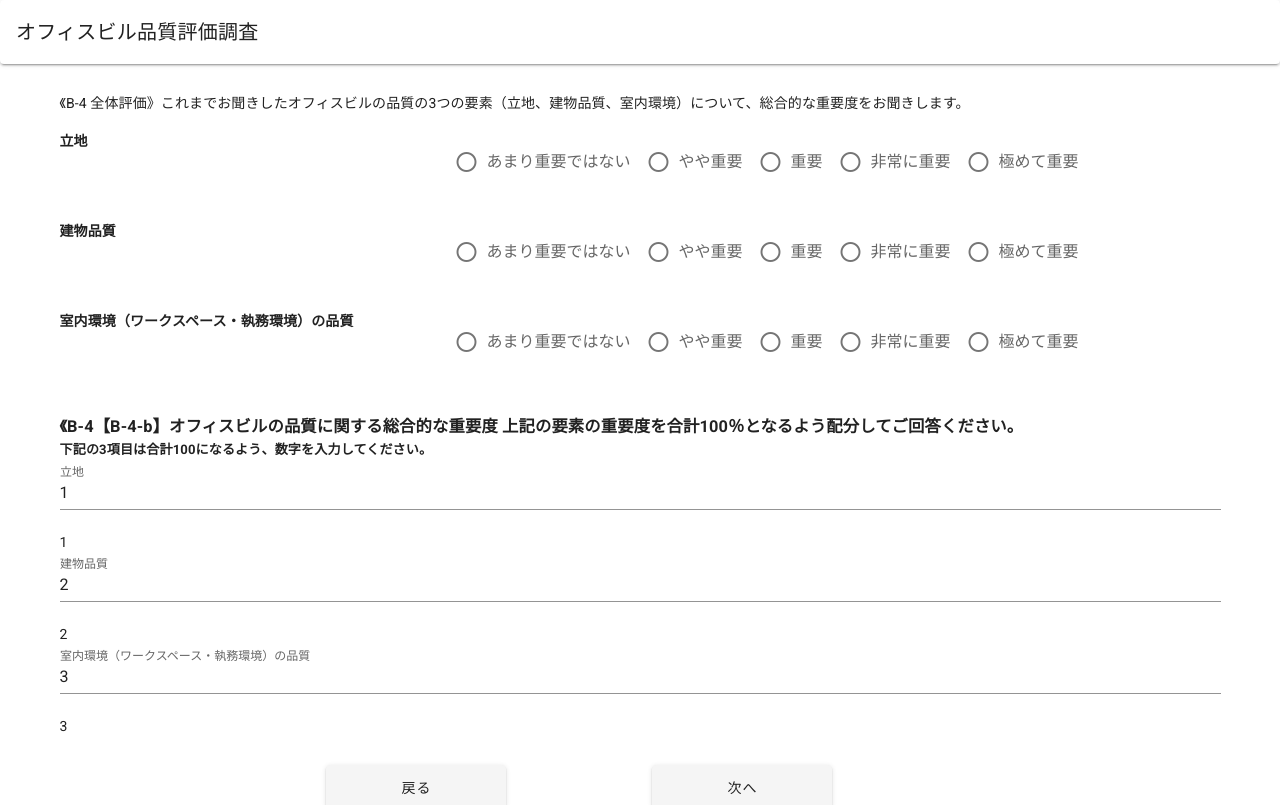
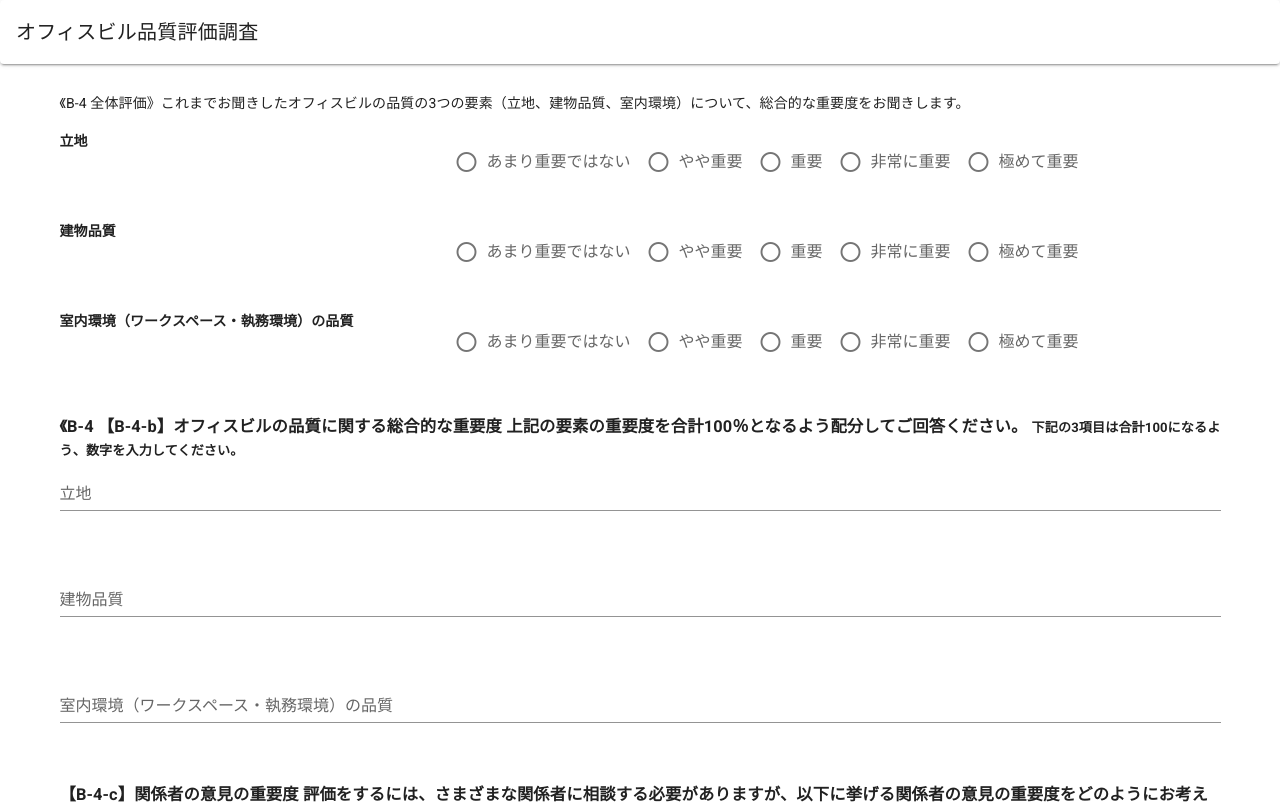
Before and after one commit to peiliming/vuetify-tds, a Vue app: page /#/fifth-step in a window 1280 px wide. Shown: the top 805 px of the page. Built offline with nearby package versions, Linux system fonts and the light colour scheme.

Commit message:
テスト環境整理

```diff
--- a/package.json
+++ b/package.json
@@ -14,6 +14,7 @@
     "vue": "^2.6.11",
     "vue-class-component": "^7.2.6",
     "vue-property-decorator": "^9.1.2",
+    "vue-recaptcha-v3": "^2.0.0",
     "vue-router": "^3.2.0",
     "vuetify": "^2.2.11",
     "vuex": "^3.4.0"
--- a/src/components/FifthStep.vue
+++ b/src/components/FifthStep.vue
@@ -19,7 +19,7 @@
             </v-col>
           </v-row>
 
-<!--
+
           <div v-for="Detail in FifthStepValuesCalculation" v-bind:key="Detail.title">
           <h3>{{Detail.heading}}
           <small>{{Detail.notes}}</small></h3>
@@ -30,9 +30,8 @@
             required
           ></v-text-field>
           </div>
-          -->
 
-<!--
+
           <div v-for="Detail in FifthStepValuesCalculationSec" v-bind:key="Detail.title">
           <h3>{{Detail.heading}}
           <small>{{Detail.notes}}</small></h3>
@@ -43,82 +42,6 @@
             required
           ></v-text-field>
           </div>
--->
-
-          <div>
-          <h3>《B-4【B-4-b】オフィスビルの品質に関する総合的な重要度 上記の要素の重要度を合計100％となるよう配分してご回答ください。
-          <br><small>下記の3項目は合計100になるよう、数字を入力してください。</small></h3>
-          <v-text-field
-            v-model="form__B4b1"
-            name="entry.825663094"
-            label="立地"
-            required
-          ></v-text-field>
-          {{form__B4b1}}
-
-          <v-text-field
-            v-model="form__B4b2"
-            name="entry.1973628894"
-            label="建物品質"
-            required
-          ></v-text-field>
-          {{form__B4b2}}
-
-          <v-text-field
-            v-model="form__B4b3"
-            name="entry.787843107"
-            label="室内環境（ワークスペース・執務環境）の品質"
-            required
-          ></v-text-field>
-          {{form__B4b3}}
-          </div>
-
-<!--
-          <h3>【B-4-c】関係者の意見の重要度 評価をするには、さまざまな関係者に相談する必要がありますが、以下に挙げる関係者の意見の重要度をどのようにお考えですか。合計100％となるようご回答ください。
-          <br><small>下記の6項目は合計100になるよう、数字を入力してください。</small></h3>
-          <v-text-field
-            v-model="form__B4c1"
-            name="entry.1766423286"
-            label="不動産専門家"
-            required
-          ></v-text-field>
-
-          <v-text-field
-            v-model="form__B4c2"
-            name="entry.321275289"
-            label="不動産専門家"
-            required
-          ></v-text-field>
-
-          <v-text-field
-            v-model="form__B4c3"
-            name="entry.1528538602"
-            label="不動産専門家"
-            required
-          ></v-text-field>
-
-          <v-text-field
-            v-model="form__B4c5"
-            name="entry.289566251"
-            label="不動産専門家"
-            required
-          ></v-text-field>
-
-          <v-text-field
-            v-model="form__B4c5"
-            name="entry.1255742850"
-            label="不動産専門家"
-            required
-          ></v-text-field>
-
-          <v-text-field
-            v-model="form__B4c6"
-            name="entry.1860173626"
-            label="不動産専門家"
-            required
-          ></v-text-field>
-
--->
 
         </v-container>
       </v-card-text>
@@ -170,30 +93,6 @@ export default {
         this.$store.commit('setRadioItem', {radioItems: value})
       }
     },
-    form__B4b1: {
-      get () {
-        return this.$store.state.form__B4b1
-      },
-      set(value) {
-        this.$store.commit('setFormB4b1', {form__B4b1: value})
-      }
-    },
-    form__B4b2: {
-      get () {
-        return this.$store.state.form__B4b2
-      },
-      set(value) {
-        this.$store.commit('setFormB4b2', {form__B4b2: value})
-      }
-    },
-    form__B4b3: {
-      get () {
-        return this.$store.state.form__B4b3
-      },
-      set(value) {
-        this.$store.commit('setFormB4b3', {form__B4b3: value})
-      }
-    },
   }
 }
 // entry.2115424323
--- a/src/components/Navigation.vue
+++ b/src/components/Navigation.vue
@@ -32,6 +32,9 @@
 
 <script>
 import axios from "axios"
+//import Vue from 'vue'
+//import { VueReCaptcha } from 'vue-recaptcha-v3'
+//Vue.use(VueReCaptcha, { siteKey: '6LfJ_O4ZAAAAAAvk4F_xjPowZtGeLkGynHigESiC' })
 export default {
   name: 'Navigation',
   data() {
@@ -43,10 +46,21 @@ export default {
     }
   },
   methods: {
+  //  async recaptcha() {
+      // (optional) Wait until recaptcha has been loaded.
+  //    await this.$recaptchaLoaded()
+
+      // Execute reCAPTCHA with action "login".
+  //    const token = await this.$recaptcha('login')
+  //    console.log(token)
+
+      // Do stuff with the received token.
+  //  },
     submit: function () {
       if(this.submitProcessing) {
         return;
       }
+    //  this.recaptcha()
       this.submitProcessing = true
       /* form本体actionを使う場合の処理
       var typeChange = document.getElementById("submitButton").setAttribute('type', 'submit')
@@ -94,13 +108,18 @@ export default {
         for (let i = 0; i<this.$store.state.FifthStepValues.length;i++) {
           formData.append(this.$store.state.FifthStepValues[i].name, this.$store.state.FifthStepValues[i].saveValue)
         }
+        for (let i = 0; i<this.$store.state.FifthStepValuesCalculation.length;i++) {
+          formData.append(this.$store.state.FifthStepValuesCalculation[i].name, this.$store.state.FifthStepValuesCalculation[i].saveValue)
+        }
+        for (let i = 0; i<this.$store.state.FifthStepValuesCalculationSec.length;i++) {
+          formData.append(this.$store.state.FifthStepValuesCalculationSec[i].name, this.$store.state.FifthStepValuesCalculationSec[i].saveValue)
+        }
         for (let i = 0; i<this.$store.state.SixthStepValues.length;i++) {
           formData.append(this.$store.state.SixthStepValues[i].name, this.$store.state.SixthStepValues[i].saveValue)
         }
         for (let i = 0; i<this.$store.state.SeventhStepValues.length;i++) {
           formData.append(this.$store.state.SeventhStepValues[i].name, this.$store.state.SeventhStepValues[i].saveValue)
         }
-
 
         // CORSエラー対策
         const CORS_PROXY = "https://cors-anywhere.herokuapp.com/"
--- a/src/main.js
+++ b/src/main.js
@@ -3,7 +3,7 @@ import App from './App.vue'
 import router from './router'
 import store from './store'
 import vuetify from './plugins/vuetify'
-import * as VeeValidate from 'vee-validate';
+import * as VeeValidate from 'vee-validate'
 
 
 Vue.use(VeeValidate, { inject: false });
--- a/src/store/index.js
+++ b/src/store/index.js
@@ -24,9 +24,6 @@ export default new Vuex.Store({
     form__A4: '',
     form__B6: [],
     test: '',
-    form__B4b1:'1',
-    form__B4b2:'2',
-    form__B4b3:'3',
     SecondStepValues: [
       {
         heading: '【B-1-a】エリア オフィスビルの立地するエリア（サブマーケット）の品質に関して、以下の各要素がどの程度重要であるかをお答えください。',
@@ -413,15 +410,6 @@ export default new Vuex.Store({
     setIP(state, payload) {
       state.ipAddress = payload.ipAddress;
     },
-    setFormB4b1(state, payload) {
-      state.form__B4b1 = payload.form__B4b1;
-    },
-    setFormB4b2(state, payload) {
-      state.form__B4b2 = payload.form__B4b2;
-    },
-    setFormB4b3(state, payload) {
-      state.form__B4b3 = payload.form__B4b3;
-    },
   },
   actions: {
   //  doUpdateSaveValues({commit}, SecondStepValues) {
```
Also changed, not shown: 2 other files (tests, documents, lock files or other folders).
